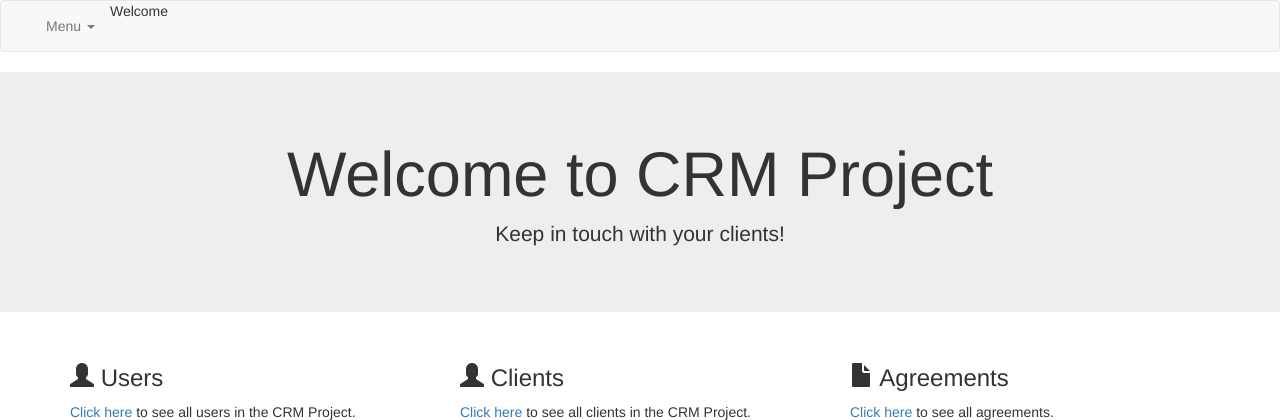
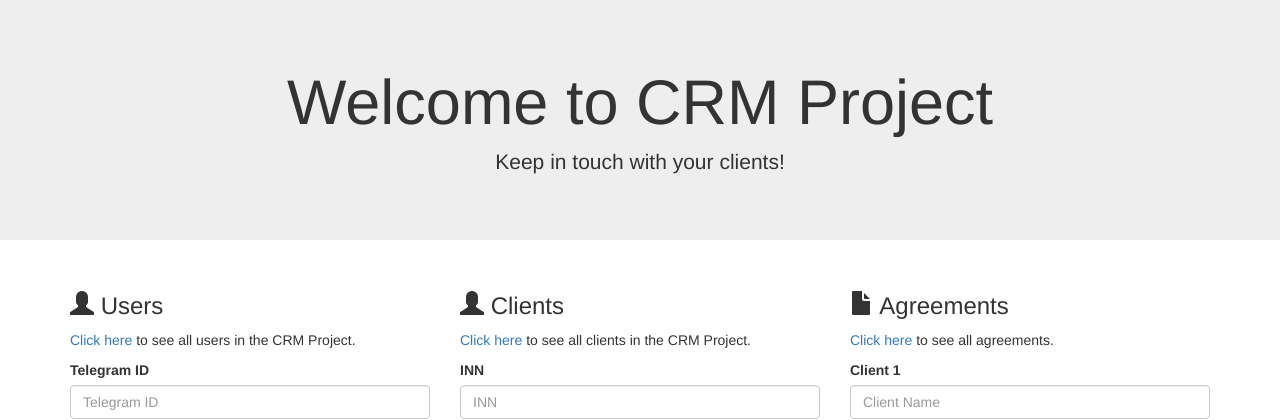
Before and after one commit to ruavia3/crm_project, a Flask app: template templates/welcome.html in a window 1280 px wide. Shown: the top 420 px of the page. Run offline with Flask 2, Linux system fonts and the light colour scheme; the template is opened without the code that fills it, so the values that code supplies are empty; parts of the project's set-up code (start-up, migrations or seed data) failed here and were passed over; some libraries are stand-ins or nearby versions.

```diff
--- /dev/null
+++ b/settings.py
@@ -0,0 +1 @@
+DB_NAME = 'sqlite:///crm_project_db.sqlite'
--- a/templates/welcome.html
+++ b/templates/welcome.html
@@ -5,62 +5,120 @@
   <meta charset="utf-8">
   <meta name="viewport" content="width=device-width, initial-scale=1">
   <link rel="stylesheet" href="https://maxcdn.bootstrapcdn.com/bootstrap/3.3.7/css/bootstrap.min.css">
+  <link rel="stylesheet" href="https://maxcdn.bootstrapcdn.com/bootstrap/4.0.0-alpha.4/css/bootstrap.min.css" integrity="2hfp1SzUoho7/TsGGGDaFdsuuDL0LX2hnUp6VkX3CUQ2K4K+xjboZdsXyp4oUHZj" crossorigin="anonymous">
   <script src="https://ajax.googleapis.com/ajax/libs/jquery/3.2.1/jquery.min.js"></script>
   <script src="https://maxcdn.bootstrapcdn.com/bootstrap/3.3.7/js/bootstrap.min.js"></script>
   <link rel="shortcut icon" href="static/img/favicon.png" type="image/x-icon">
 
-
-
 </head>
 <body>
-
-<nav class="navbar navbar-default">
-  <div class="container-fluid">
-
-    <div class="collapse navbar-collapse" id="bs-example-navbar-collapse-1">
-      <ul class="nav navbar-nav">
-        <li class="dropdown">
-          <a href="#" class="dropdown-toggle" data-toggle="dropdown" role="button" aria-expanded="false">Menu <span class="caret"></span></a>
-          <ul class="dropdown-menu" role="menu">
-            <li><a target="_blank" href="https://github.com/ruavia3/crm_project">GitHub Page</a></li>
-            <li><a target="_blank" href="https://learn.python.ru/">Learn Python</a></li>
-            <li><a href="index">Settings</a></li>
-
-          </ul>
-        </li>
-      </ul>
-      {% if user.is_anonymous %}
-
-      <form id="signin" class="navbar-form navbar-right" role="form" "{{ url_for('login') }}" method="POST">
-                        <div class="input-group">
-                            <span class="input-group-addon"><i class="glyphicon glyphicon-user"></i></span>
-                            <input id="email" type="email" class="form-control" name="email" value="" placeholder="email">
-                        </div>
-
-                        <div class="input-group">
-                            <span class="input-group-addon"><i class="glyphicon glyphicon-lock"></i></span>
-                            <input id="password" type="password" class="form-control" name="password" value="" placeholder="password">
-                        </div>
-                        <input type="hidden" name="next" value="/">
-
-                        <button type="submit" class="btn btn-primary">Login</button>
-                   </form>
-      {% else %}
-          <span>Welcome {{ user.email }}</span>
-      {% endif %}
-
-    </div>
-  </div>
-</nav>
 
 <div class="jumbotron text-center">
   <h1>Welcome to CRM Project</h1>
   <p>Keep in touch with your clients!</p>
 </div>
 
-{% if not user.is_anonymous %}
-{% include "settings.html" ignore missing %}
-{% endif %}
+<div class="container">
+  <div class="row">
+
+    <div class="col-sm-4">
+
+      <h3><span class="glyphicon glyphicon-user"></span> Users</h3>
+      <p></p>
+      <p><a href="users">Click here</a> to see all users in the CRM Project.</p>
+
+      <div class="form-group">
+        <label for="exampleInputTelegramID">Telegram ID</label>
+        <input type="TelegramID" class="form-control" id="exampleInputTelegramID" placeholder="Telegram ID">
+      </div>
+
+      <div class="form-group">
+        <label for="exampleInputName">User Name</label>
+        <input type="UserName" class="form-control" id="exampleInputUserName" placeholder="User Name">
+      </div>
+
+     <div class="form-group">
+        <label for="exampleInputEmail1">Email</label>
+        <input type="email" class="form-control" id="exampleInputEmail1" placeholder="Email">
+      </div>
+
+     <div class="form-group">
+        <label for="exampleInputUserID">Phone</label>
+        <input type="UserPhone" class="form-control" id="exampleInputUserPhone" placeholder="Phone number">
+      </div>
+
+
+      <button type="button" class="btn btn-primary">Submit</button>
+
+    </div>
+
+
+
+
+    <div class="col-sm-4">
+
+      <h3><span class="glyphicon glyphicon-user"></span> Clients</h3>
+      <p></p>
+      <p><a href="clients">Click here</a> to see all clients in the CRM Project.</p>
+
+      <div class="form-group">
+        <label for="exampleInputINN">INN</label>
+        <input type="INN" class="form-control" id="exampleInputINN" placeholder="INN">
+      </div>
+
+      <div class="form-group">
+        <label for="exampleInputName">Client Name</label>
+        <input type="Client Name" class="form-control" id="exampleInputClientName" placeholder="Client Name">
+      </div>
+
+     <div class="form-group">
+        <label for="exampleInputEmail1">Email</label>
+        <input type="email" class="form-control" id="exampleInputEmail1" placeholder="Email">
+      </div>
+
+     <div class="form-group">
+        <label for="exampleInputUserID">Phone</label>
+        <input type="ClientPhone" class="form-control" id="exampleInputClientPhone" placeholder="Phone number">
+      </div>
+
+      <button type="button" class="btn btn-primary">Submit</button>
+
+    </div>
+
+    <div class="col-sm-4">
+      <h3><span class="glyphicon glyphicon-file"></span> Agreements</h3>
+      <p></p>
+      <p><a href="agreements">Click here</a> to see all agreements.</p>
+
+      <div class="form-group">
+        <label for="exampleInputClient1">Client 1</label>
+        <input type="Client1Name" class="form-control" id="exampleInputClient1Name" placeholder="Client Name">
+      </div>
+
+      <div class="form-group">
+        <label for="exampleInputClient1">Client 2</label>
+        <input type="Client2Name" class="form-control" id="exampleInputClient2Name" placeholder="Client Name">
+      </div>
+
+     <div class="form-group">
+        <label for="exampleInputEmail1">Agreement</label>
+        <input type="Agreement" class="form-control" id="exampleInputAgreement" placeholder="Agreement Status">
+      </div>
+
+     <div class="form-group">
+        <label for="exampleInputTradeVol">Trade Volume</label>
+        <input type="TradeVol" class="form-control" id="exampleInputTradeVol" placeholder="Volume in mln">
+      </div>
+
+      <button type="button" class="btn btn-primary">Submit</button>
+
+    </div>
+  </div>
+</div>
+
+<script src="https://ajax.googleapis.com/ajax/libs/jquery/3.0.0/jquery.min.js" integrity="sha384-THPy051/pYDQGanwU6poAc/hOdQxjnOEXzbT+OuUAFqNqFjL+4IGLBgCJC3ZOShY" crossorigin="anonymous"></script>
+    <script src="https://cdnjs.cloudflare.com/ajax/libs/tether/1.2.0/js/tether.min.js" integrity="sha384-Plbmg8JY28KFelvJVai01l8WyZzrYWG825m+cZ0eDDS1f7d/js6ikvy1+X+guPIB" crossorigin="anonymous"></script>
+    <script src="https://maxcdn.bootstrapcdn.com/bootstrap/4.0.0-alpha.4/js/bootstrap.min.js" integrity="VjEeINv9OSwtWFLAtmc4JCtEJXXBub00gtSnszmspDLCtC0I4z4nqz7rEFbIZLLU" crossorigin="anonymous"></script>
 
 
 </body>
```
Also changed, not shown: crm_app.py (+9 -2 lines), database.py (+5 -3 lines), templates/clients.html (+17 -0 lines).
